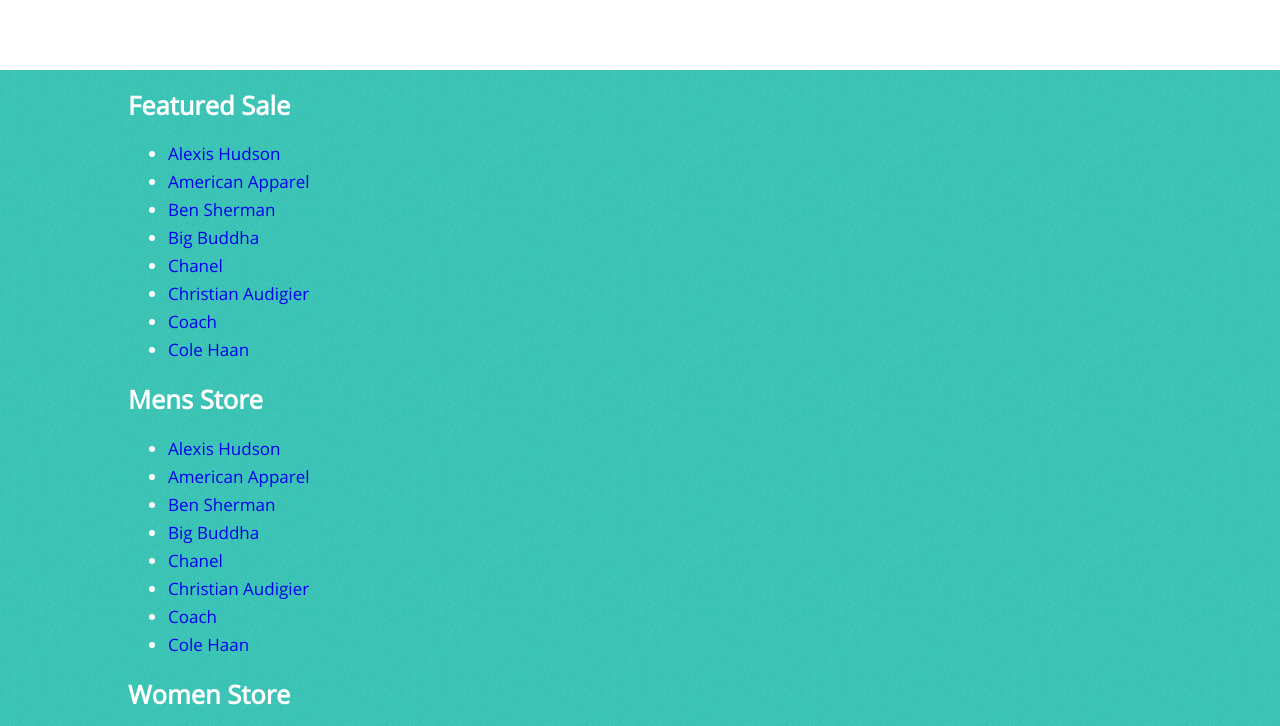
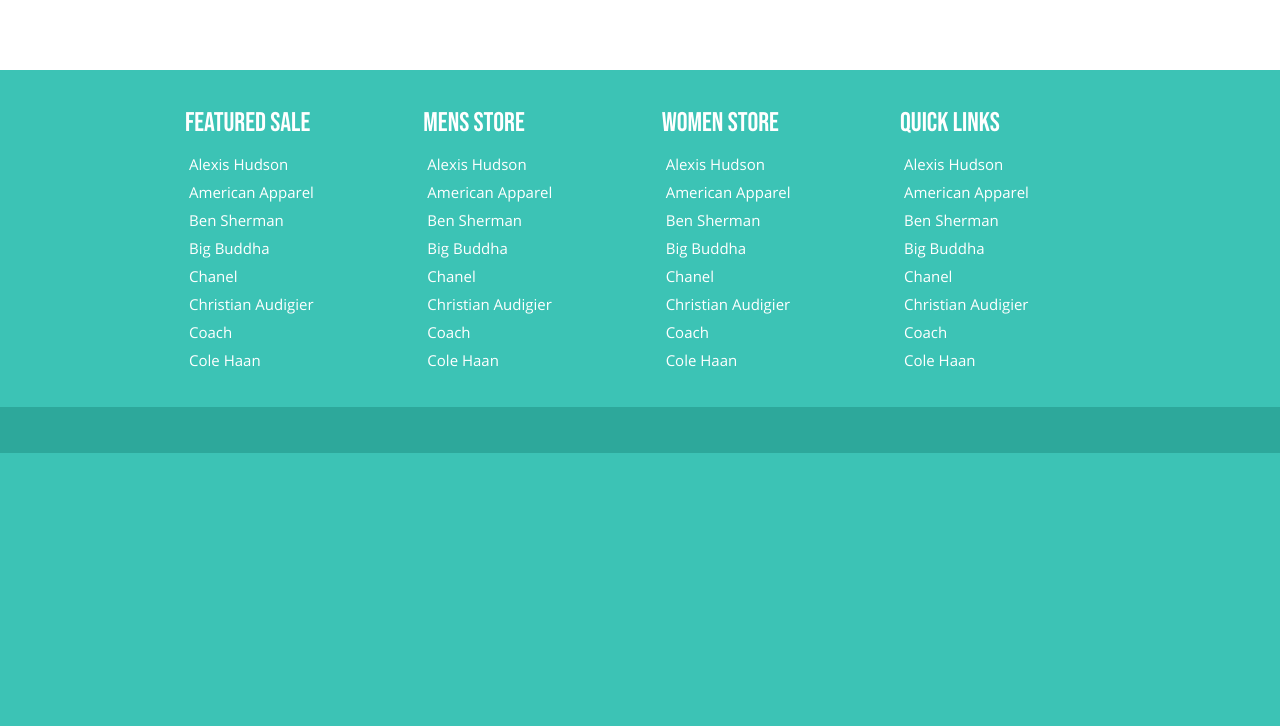
Before and after one commit to koshikishi/aditu, a website: page source/index.html in a window 1280 px wide. Shown: the part 1439-2165 px from the top of the page. After the commit the page ends 1892 px from the top, so only its background shows below. Drawn offline with nearby package versions, Linux system fonts and the light colour scheme; files that its build step writes are made by us from their sources.

Commit message:
:lipstick: Завершил стилизацию подвала

```diff
--- a/source/index.html
+++ b/source/index.html
@@ -182,9 +182,8 @@
         </div>
       </section>
     </main>
-    <footer class="footer page__footer">
-      <div class="container">
-        <div class="footer__columns">
+    <footer class="footer">
+      <div class="footer__columns container">
         <div class="footer__column">
           <h2 class="footer__title">Featured Sale</h2>
           <ul class="footer__links">
@@ -302,7 +301,6 @@
           </ul>
         </div>
       </div>
-      </div>
     </footer>
   </body>
 </html>
--- /dev/null
+++ b/source/sass/blocks/_footer.scss
@@ -0,0 +1,29 @@
+.footer {
+  background-color: $colorPrimary;
+  border-bottom: 46px solid $colorPrimaryD;
+}
+
+.footer__columns {
+  display: flex;
+  justify-content: space-between;
+  padding: 41px 24px 33px 57px;
+}
+
+.footer__column {
+  width: 228px;
+}
+
+.footer__title {
+  @include title($colorWhite);
+  margin-bottom: 14px;
+}
+
+.footer__links {
+  @include text(inherit, 15px);
+  padding-left: 4px;
+  list-style: none;
+}
+
+.footer__link {
+  color: inherit;
+}
--- a/source/sass/style.scss
+++ b/source/sass/style.scss
@@ -24,3 +24,6 @@
 
 // Подключаем стили блока каталога товаров
 @import "blocks/products", "blocks/product";
+
+// Подключаем стили подвала
+@import "blocks/footer";
```
Lines whose indentation alone changed are shown as unchanged.
